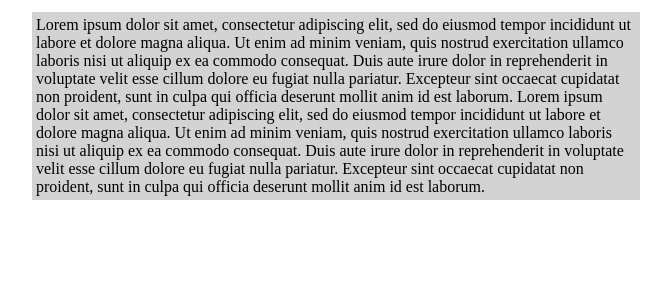
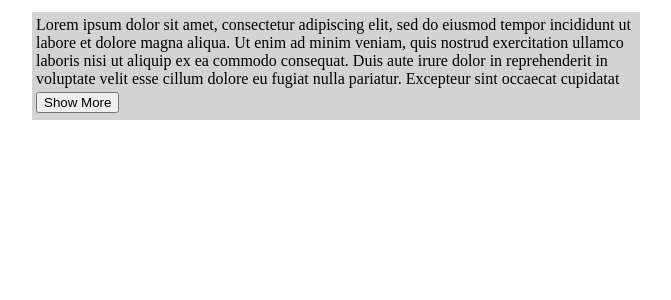
Before and after one commit to cameronDz/more-less-medium-app, a React (Create React App) app: page / in a window 1280 px wide. Shown: the top 300 px of the page, without its empty margins (304-975 px from the left). Built offline with nearby package versions, Linux system fonts and the light colour scheme.

Commit message:
add toggle button when text should be toggle-able

```diff
--- a/src/App.js
+++ b/src/App.js
@@ -13,11 +13,17 @@ const ToggleButton = ({ isExpanded, onClick }) => {
 
 const App = ({ isLongCopy = true }) => {
   const text = `${copyStart} ${isLongCopy ? copyEnd : ""}`;
+  const [heightMin, setHeightMin] = useState(72);
   const [isExpanded, setIsExpanded] = useState(false);
   const [isOverflow, setIsOverflow] = useState(false);
 
   useEffect(() => {
-    // implement
+    const element = document.querySelector(".text-display")
+    const heightClient = element?.clientHeight || 0;
+    const scrollClient = element?.scrollHeight || 0;
+    if (heightClient !== scrollClient) {
+      setIsOverflow(true);
+    }
   }, [text]);
 
   const handleClickBtn = () => {
@@ -25,7 +31,7 @@ const App = ({ isLongCopy = true }) => {
   };
   return (
     <div className="root">
-      <div className="text-display">
+      <div className="text-display" style={{ height: `${heightMin}px` }}>
         {text}
       </div>
       {isOverflow && <ToggleButton isExpanded={isExpanded} onClick={handleClickBtn}/>}
--- a/src/index.css
+++ b/src/index.css
@@ -9,6 +9,7 @@
 .root .text-display {
   font-size: 16px;
   line-height: 18px;
+  overflow: hidden;
 }
 
 .root .btn-toggle {
```
